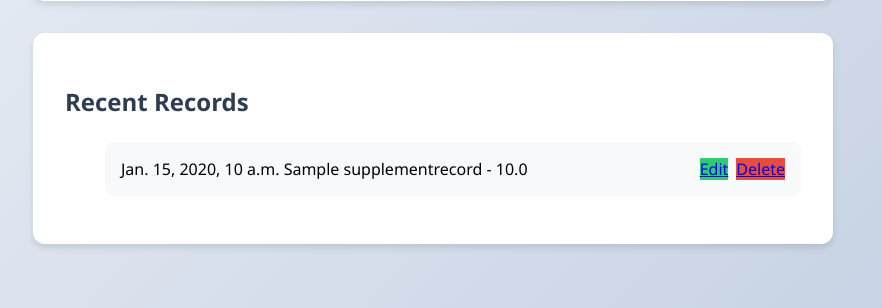
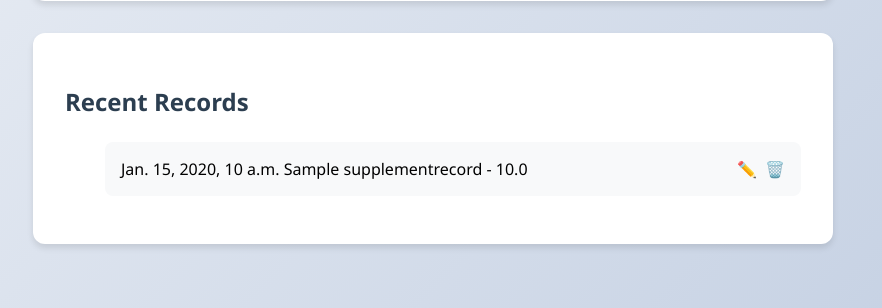
Before and after one commit to webiroha/django_basic_condition_tracker_with_cody_copilot, a Django app: page /tracker/ in a window 1280 px wide. Shown: the part 583-891 px from the top of the page, without its empty margins (207-1089 px from the left). Run offline with Django 5.2, Linux system fonts and the light colour scheme; a user stored in the database is signed in; tables that the repository leaves empty hold one stand-in row (values such as "Sample post").

Commit message:
fix: update edit and delete button

```diff
--- a/tracker/templates/tracker/supplement_record.html
+++ b/tracker/templates/tracker/supplement_record.html
@@ -72,18 +72,53 @@
         display: flex;
         gap: 0.5rem;
       }
-      .edit-btn {
-        background: #2ecc71;
-      }
-      .delete-btn {
-        background: #e74c3c;
-      }
       .user-info {
         text-align: right;
         margin-bottom: 2rem;
       }
       .logout-btn {
         background: #95a5a6;
+      }
+      .action-buttons {
+        display: flex;
+        gap: 0.5rem;
+      }
+
+      .action-btn {
+        padding: 0.5rem 1rem;
+        border: none;
+        border-radius: 6px;
+        font-size: 0.9rem;
+        cursor: pointer;
+        transition: all 0.2s ease;
+        text-decoration: none;
+        display: flex;
+        align-items: center;
+        gap: 0.3rem;
+      }
+      .action-btn:hover {
+        transform: translateY(-2px);
+        box-shadow: 0 4px 8px rgba(0, 0, 0, 0.1);
+      }
+
+      .action-btn:active {
+        transform: translateY(0);
+      }
+
+      .edit-btn {
+        text-decoration: none;
+      }
+      .delete-btn {
+        text-decoration: none;
+      }
+
+      /* Add icons using Unicode characters */
+      .edit-btn::before {
+        content: "✏️";
+      }
+
+      .delete-btn::before {
+        content: "🗑️";
       }
     </style>
     <script>
@@ -250,14 +285,12 @@
               <a
                 href="{% url 'edit_record' record.id %}"
                 class="button edit-btn"
-                >Edit</a
-              >
+              ></a>
               <a
                 href="{% url 'delete_record' record.id %}"
                 onclick="return confirm('Are you sure you want to delete this record?')"
                 class="button delete-btn"
-                >Delete</a
-              >
+              ></a>
             </div>
           </li>
           {% endfor %} {% endif %}
```
